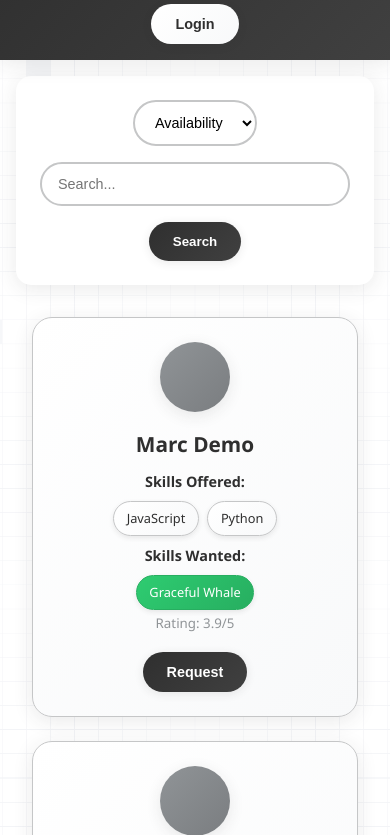
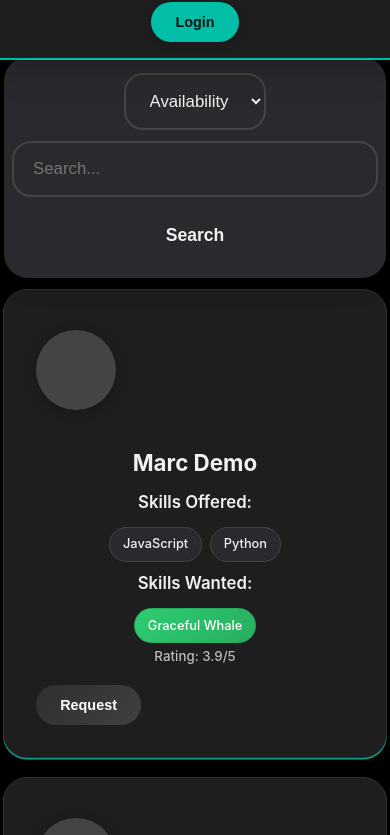
Before and after one commit to siddharthjha123/Skill-Swap-, a plain HTML site: page skillswap-frontend/index.html in a window 390 px wide. Shown: the part 66-901 px from the top of the page. Drawn offline with Linux system fonts and the light colour scheme.

Commit message:
Updated UI

```diff
--- a/skillswap-frontend/style.css
+++ b/skillswap-frontend/style.css
@@ -1,12 +1,40 @@
-/* Color Palette */
+/* Dark Theme Palette from Theme.json */
 :root {
-  --silver-mist: #E5E4E2;
-  --soft-platinum: #C5C6C7;
-  --cool-pewter: #909497;
-  --dark-graphite: #2F2F2F;
-  --white: #ffffff;
-  --shadow: rgba(47, 47, 47, 0.1);
-  --shadow-hover: rgba(47, 47, 47, 0.2);
+  --bg-base: #121212;
+  --bg-surface: #1E1E1E;
+  --bg-elevated: #2A2A2E;
+  --text-primary: #F1F1F1;
+  --text-secondary: #BBBBBB;
+  --text-muted: #777777;
+  --text-inverse: #121212;
+  --primary-main: #00BFA6;
+  --primary-hover: #00D9BA;
+  --primary-pressed: #00A18E;
+  --accent-main: #FFD166;
+  --accent-hover: #FFE08A;
+  --success-main: #2DC26B;
+  --success-bg: #1E3A2B;
+  --warning-main: #FF6F00;
+  --warning-bg: #3A260F;
+  --error-main: #F44336;
+  --error-bg: #3A1F1F;
+  --info-main: #4FC3F7;
+  --info-bg: #1B2F3B;
+  --border-default: #2E2E2E;
+  --border-muted: #444444;
+  --button-primary-text: #121212;
+  --button-primary-bg: #00BFA6;
+  --button-secondary-text: #F1F1F1;
+  --button-secondary-bg: #2A2A2E;
+  --card-bg: #1E1E1E;
+  --card-highlight: #2A2A2E;
+  --tag-mentorship: #8E7FFF;
+  --tag-collaboration: #00BFA6;
+  --tag-learning: #FFD166;
+  --tag-challenge: #F44336;
+  --shadow-soft: rgba(0,0,0,0.25);
+  --shadow-medium: rgba(0,0,0,0.5);
+  --shadow-strong: rgba(0,0,0,0.75);
 }
 
 * {
@@ -15,13 +43,13 @@
 
 body {
   margin: 0;
-  font-family: 'Segoe UI', Tahoma, Geneva, Verdana, sans-serif;
-  background: url('5RlXjISAoh2vfp5MeLPNxQZkTE.png');
+  font-family: 'Inter', 'Poppins', 'Roboto', Arial, Helvetica, sans-serif;
+  background-color: black;
   background-size: cover;
   background-position: center;
   background-repeat: no-repeat;
   background-attachment: fixed;
-  color: var(--dark-graphite);
+  color: var(--text-primary);
   line-height: 1.6;
   min-height: 100vh;
 }
@@ -37,9 +65,9 @@ header {
   justify-content: space-between;
   align-items: center;
   padding: 1.5rem 2rem;
-  background: linear-gradient(135deg, var(--dark-graphite) 0%, #404040 100%);
-  color: white;
-  box-shadow: 0 4px 20px var(--shadow);
+  background: var(--bg-surface);
+  color: var(--text-primary);
+  box-shadow: 0 4px 20px var(--shadow-soft);
   position: sticky;
   top: 0;
   z-index: 1000;
@@ -53,9 +81,9 @@ header h1 {
   letter-spacing: 0.5px;
 }
 
-.login-btn {
-  background: linear-gradient(135deg, var(--white) 0%, #f8f9fa 100%);
-  color: var(--dark-graphite);
+.login-btn, .search-btn {
+  background: var(--button-primary-bg);
+  color: var(--button-primary-text);
   border: none;
   padding: 0.75rem 1.5rem;
   border-radius: 25px;
@@ -63,13 +91,11 @@ header h1 {
   font-weight: 600;
   font-size: 0.9rem;
   transition: all 0.3s ease;
-  box-shadow: 0 2px 10px var(--shadow);
+  box-shadow: 0 2px 10px var(--shadow-soft);
 }
 
-.login-btn:hover {
-  transform: translateY(-2px);
-  box-shadow: 0 4px 15px var(--shadow-hover);
-  background: linear-gradient(135deg, #f8f9fa 0%, var(--white) 100%);
+.login-btn:hover, .search-btn:hover {
+  background: var(--primary-hover);
 }
 
 /* Search bar with improved styling */
@@ -79,11 +105,11 @@ header h1 {
   align-items: center;
   gap: 1rem;
   padding: 2rem;
-  background: var(--white);
+  background: var(--bg-surface);
   margin: 2rem auto;
   max-width: 800px;
   border-radius: 15px;
-  box-shadow: 0 4px 20px var(--shadow);
+  box-shadow: 0 4px 20px var(--shadow-soft);
   animation: slideInFromTop 0.6s ease-out;
 }
 
@@ -101,18 +127,19 @@ header h1 {
 .search-bar select,
 .search-bar input {
   padding: 0.75rem 1rem;
-  border: 2px solid var(--soft-platinum);
+  border: 2px solid var(--border-muted);
   border-radius: 25px;
   font-size: 0.9rem;
   transition: all 0.3s ease;
-  background: var(--white);
+  background: var(--bg-elevated);
+  color: var(--text-primary);
 }
 
 .search-bar select:focus,
 .search-bar input:focus {
   outline: none;
-  border-color: var(--cool-pewter);
-  box-shadow: 0 0 0 3px rgba(144, 148, 151, 0.1);
+  border-color: var(--primary-main);
+  box-shadow: 0 0 0 3px var(--shadow-soft);
 }
 
 .search-bar input {
@@ -121,8 +148,8 @@ header h1 {
 }
 
 .search-btn {
-  background: linear-gradient(135deg, var(--dark-graphite) 0%, #404040 100%);
-  color: white;
+  background: linear-gradient(135deg, var(--royal-amethyst) 0%, var(--midnight-plum) 100%);
+  color: var(--lilac-mist);
   border: none;
   padding: 0.75rem 1.5rem;
   border-radius: 25px;
@@ -135,7 +162,7 @@ header h1 {
 .search-btn:hover {
   transform: translateY(-2px);
   box-shadow: 0 4px 15px var(--shadow-hover);
-  background: linear-gradient(135deg, #404040 0%, var(--dark-graphite) 100%);
+  background: linear-gradient(135deg, var(--midnight-plum) 0%, var(--royal-amethyst) 100%);
 }
 
 /* Card container with improved layout */
@@ -146,22 +173,24 @@ header h1 {
   padding: 1rem 2rem;
   max-width: 1200px;
   margin: 0 auto;
+  background: var(--bg-base);
 }
 
 /* Card with enhanced styling and animations */
 .card {
-  background: linear-gradient(135deg, var(--white) 0%, #f8f9fa 100%);
+  background: var(--card-bg);
   border-radius: 20px;
   padding: 1.5rem;
   display: flex;
   align-items: center;
   justify-content: space-between;
-  border: 1px solid var(--soft-platinum);
-  box-shadow: 0 4px 20px var(--shadow);
+  border: 1px solid var(--border-default);
+  box-shadow: 0 4px 20px var(--shadow-soft);
   transition: all 0.4s ease;
   opacity: 0;
   transform: translateY(30px);
   animation: slideInCard 0.6s ease-out forwards;
+  color: var(--text-primary);
 }
 
 .card:nth-child(1) { animation-delay: 0.1s; }
@@ -178,14 +207,14 @@ header h1 {
 .card:hover {
   transform: translateY(-5px);
   box-shadow: 0 8px 30px var(--shadow-hover);
-  border-color: var(--cool-pewter);
+  border-color: var(--primary-main);
 }
 
 /* Profile photo with improved styling */
 .profile-photo {
   width: 70px;
   height: 70px;
-  background: linear-gradient(135deg, var(--cool-pewter) 0%, #7a7d80 100%);
+  background: var(--border-muted);
   border-radius: 50%;
   margin-right: 1.5rem;
   box-shadow: 0 4px 15px var(--shadow);
@@ -207,7 +236,7 @@ header h1 {
   margin: 0 0 0.5rem 0;
   font-size: 1.3rem;
   font-weight: 600;
-  color: var(--dark-graphite);
+  color: var(--text-primary);
 }
 
 .card-details p {
@@ -217,12 +246,12 @@ header h1 {
 }
 
 .card-details strong {
-  color: var(--dark-graphite);
+  color: var(--text-primary);
   font-weight: 600;
 }
 
 .card-details small {
-  color: var(--cool-pewter);
+  color: var(--text-secondary);
   font-weight: 500;
 }
 
@@ -235,21 +264,47 @@ header h1 {
 }
 
 .skill-tags span {
-  background: linear-gradient(135deg, var(--white) 0%, #f8f9fa 100%);
+  background: var(--bg-elevated);
   padding: 0.4rem 0.8rem;
   border-radius: 20px;
   display: inline-block;
-  border: 1px solid var(--soft-platinum);
+  border: 1px solid var(--border-muted);
   font-size: 0.8rem;
   font-weight: 500;
   transition: all 0.3s ease;
   box-shadow: 0 2px 5px var(--shadow);
+  color: var(--text-primary);
+}
+
+.skill-tags span.matched {
+  background: var(--spring-green);
+  color: var(--white);
+}
+
+.skill-tags span.highlighted {
+  background: var(--powder-blue);
+  color: var(--dark-graphite);
+}
+
+.skill-tags span.mentorship {
+  background: var(--tag-mentorship);
+  color: var(--text-inverse);
+}
+.skill-tags span.collaboration {
+  background: var(--tag-collaboration);
+  color: var(--text-inverse);
+}
+.skill-tags span.learning {
+  background: var(--tag-learning);
+  color: var(--text-inverse);
+}
+.skill-tags span.challenge {
+  background: var(--tag-challenge);
+  color: var(--text-inverse);
 }
 
 .skill-tags span:hover {
-  transform: translateY(-1px);
-  box-shadow: 0 3px 8px var(--shadow-hover);
-  border-color: var(--cool-pewter);
+  border-color: var(--primary-main);
 }
 
 .green-tag {
@@ -292,11 +347,12 @@ header h1 {
   gap: 0.5rem;
   padding: 2rem;
   margin-top: 1rem;
+  background: var(--bg-surface);
 }
 
 .pagination button {
-  background: linear-gradient(135deg, var(--dark-graphite) 0%, #404040 100%);
-  color: white;
+  background: var(--button-secondary-bg);
+  color: var(--button-secondary-text);
   border: none;
   padding: 0.6rem 1rem;
   border-radius: 25px;
@@ -310,7 +366,8 @@ header h1 {
 .pagination button:hover {
   transform: translateY(-2px);
   box-shadow: 0 4px 15px var(--shadow-hover);
-  background: linear-gradient(135deg, #404040 0%, var(--dark-graphite) 100%);
+  background: var(--primary-main);
+  color: var(--button-primary-text);
 }
 
 .pagination span button {
@@ -474,3 +531,174 @@ select:focus {
 .card-container {
   transition: opacity 0.3s ease, transform 0.3s ease;
 }
+
+/* Success, error, warning, info buttons */
+button.success {
+  background: var(--success-main);
+  color: var(--text-inverse);
+}
+button.error {
+  background: var(--error-main);
+  color: var(--text-inverse);
+}
+button.warning {
+  background: var(--warning-main);
+  color: var(--text-inverse);
+}
+button.info {
+  background: var(--info-main);
+  color: var(--text-inverse);
+}
+
+/* Disabled/Profile Placeholder */
+button:disabled, .profile-photo.placeholder {
+  background: var(--border-muted);
+  color: var(--text-secondary);
+}
+
+/* --- Layout & Grid --- */
+.card-container {
+  display: grid;
+  grid-template-columns: repeat(auto-fit, minmax(320px, 1fr));
+  gap: 2.5rem;
+  padding: 3rem 2rem 2rem 2rem;
+  max-width: 1200px;
+  margin: 0 auto;
+  background: none;
+  z-index: 1;
+}
+
+/* --- Card --- */
+.card {
+  background: var(--card-bg);
+  border: 1.5px solid var(--border-default);
+  border-radius: 1.5rem;
+  box-shadow: 0 8px 32px var(--shadow-soft), 0 1.5px 0 var(--primary-main);
+  color: var(--text-primary);
+  padding: 2.5rem 2rem 2rem 2rem;
+  display: flex;
+  flex-direction: column;
+  align-items: flex-start;
+  transition: transform 0.18s cubic-bezier(.4,2,.6,1), box-shadow 0.18s cubic-bezier(.4,2,.6,1);
+  position: relative;
+  min-height: 260px;
+}
+.card:hover {
+  transform: translateY(-8px) scale(1.025);
+  box-shadow: 0 16px 48px var(--shadow-medium), 0 2px 0 var(--primary-main);
+  border-color: var(--primary-main);
+}
+
+.profile-photo {
+  width: 80px;
+  height: 80px;
+  border-radius: 50%;
+  margin-bottom: 1.2rem;
+  background: var(--border-muted);
+  box-shadow: 0 2px 12px var(--shadow-soft);
+  object-fit: cover;
+}
+
+.card-details {
+  width: 100%;
+  margin-left: 0;
+}
+.card-details h3 {
+  font-size: 1.4rem;
+  font-weight: 700;
+  margin-bottom: 0.3rem;
+  color: var(--text-primary);
+}
+.card-details p {
+  font-size: 1.05rem;
+  margin: 0.5rem 0 0.7rem 0;
+  color: var(--text-secondary);
+}
+.skill-tags {
+  margin-top: 0.7rem;
+  gap: 0.5rem;
+}
+
+/* --- Header & Search Bar --- */
+header {
+  padding: 2.2rem 3rem 2rem 3rem;
+  font-size: 1.2rem;
+  font-weight: 700;
+  letter-spacing: 1px;
+  background: var(--bg-surface);
+  color: var(--primary-main);
+  box-shadow: 0 6px 32px var(--shadow-soft);
+  border-bottom: 2px solid var(--primary-main);
+  z-index: 10;
+}
+header h1 {
+  font-size: 2.2rem;
+  font-weight: 800;
+  letter-spacing: 2px;
+  color: var(--primary-main);
+}
+
+.search-bar {
+  position: relative;
+  top: -1.5rem;
+  margin-bottom: -1.5rem;
+  background: var(--bg-elevated);
+  box-shadow: 0 4px 24px var(--shadow-soft);
+  border-radius: 1.5rem;
+  padding: 2rem 2.5rem;
+  max-width: 700px;
+  margin-left: auto;
+  margin-right: auto;
+  z-index: 5;
+  display: flex;
+  gap: 1.2rem;
+}
+
+.search-bar select,
+.search-bar input {
+  padding: 1rem 1.2rem;
+  border-radius: 1.2rem;
+  font-size: 1.05rem;
+}
+
+.search-btn {
+  padding: 1rem 2rem;
+  font-size: 1.1rem;
+  border-radius: 1.2rem;
+  font-weight: 700;
+  transition: background 0.18s, transform 0.18s;
+}
+.search-btn:hover {
+  transform: scale(1.05);
+}
+
+/* --- Responsive --- */
+@media (max-width: 900px) {
+  .card-container {
+    grid-template-columns: repeat(auto-fit, minmax(260px, 1fr));
+    padding: 2rem 1rem 1rem 1rem;
+  }
+  .search-bar {
+    padding: 1.2rem 1rem;
+    max-width: 98vw;
+  }
+  header {
+    padding: 1.2rem 1rem 1rem 1rem;
+  }
+}
+@media (max-width: 600px) {
+  .card-container {
+    grid-template-columns: 1fr;
+    gap: 1.2rem;
+    padding: 1rem 0.2rem;
+  }
+  .search-bar {
+    flex-direction: column;
+    gap: 0.7rem;
+    padding: 1rem 0.5rem;
+    top: -1.2rem;
+  }
+  header h1 {
+    font-size: 1.3rem;
+  }
+}
```
Also changed, not shown: skillswap-frontend/Theme.json (added, +154 -0 lines).
